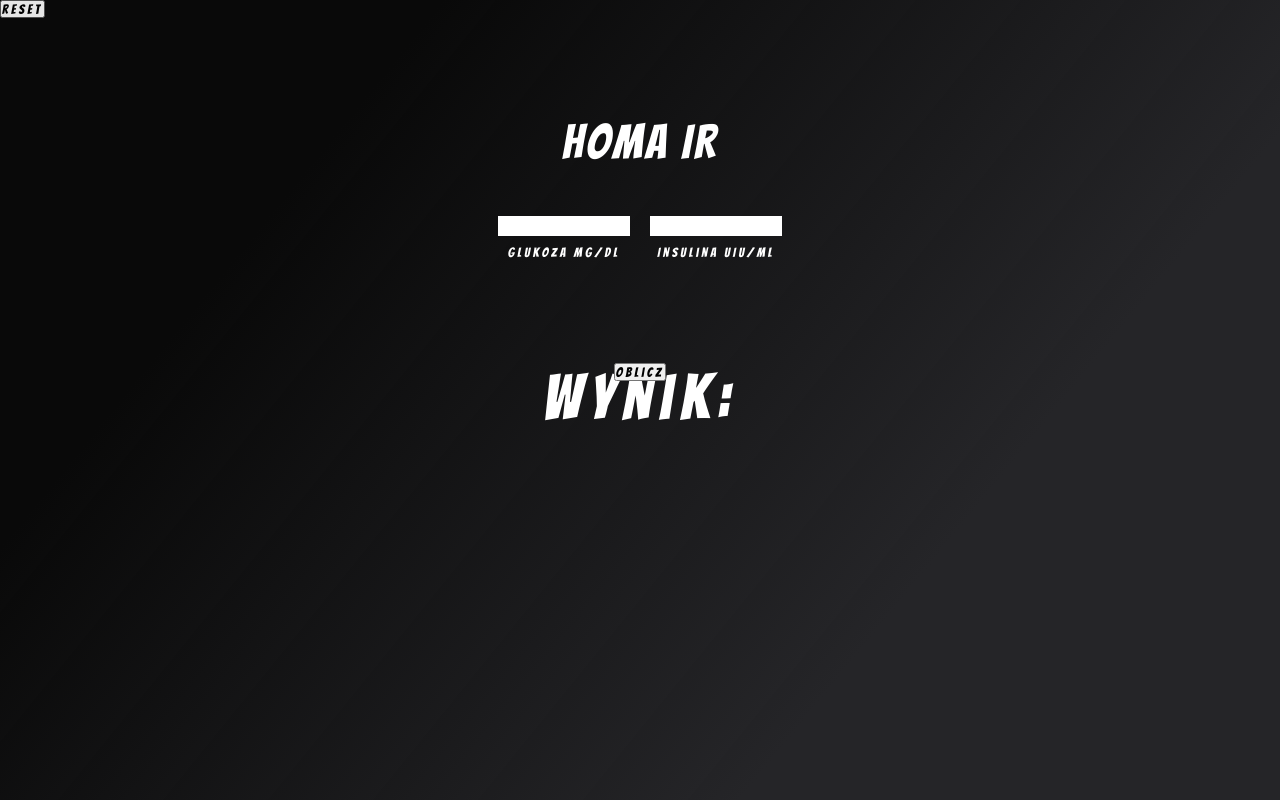
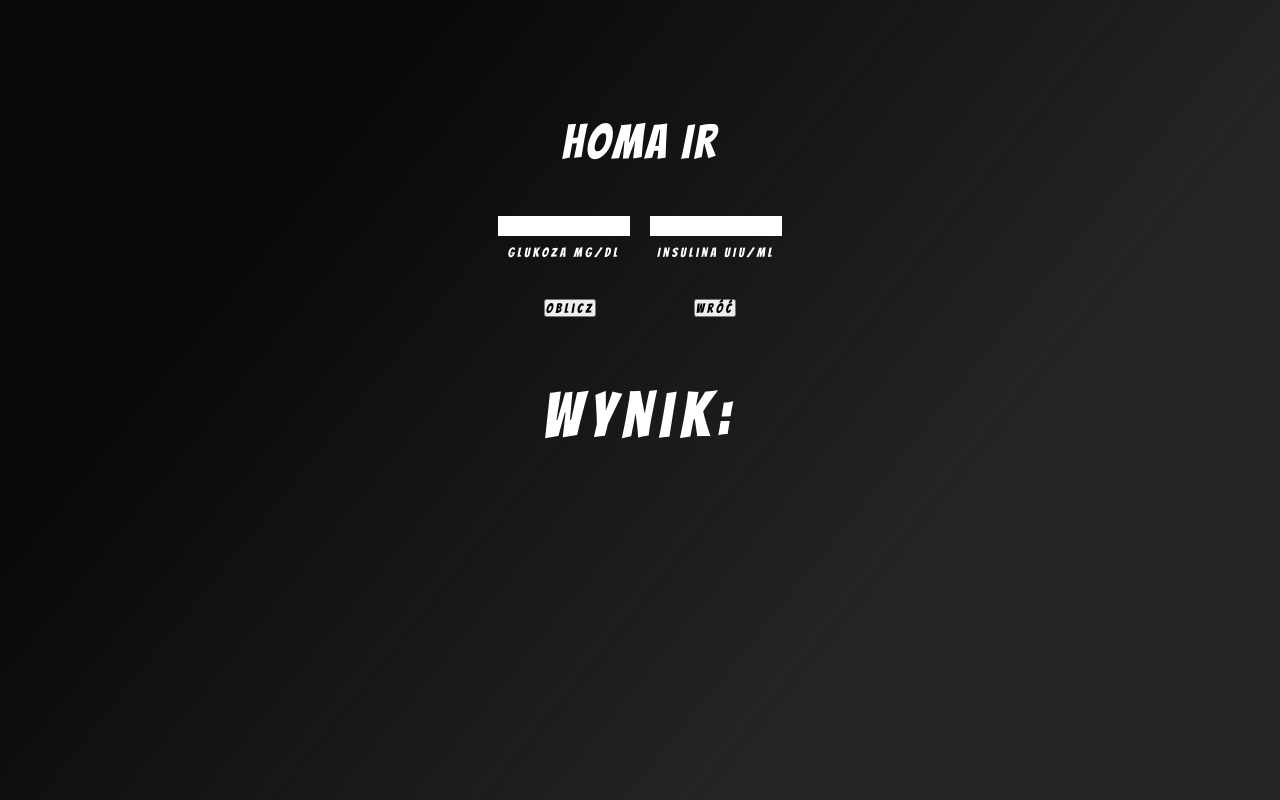
Before and after one commit to covalt1985/labcalc, a React (Create React App) app: page / in a window 1280 px wide. Both pictures are taken after a click on the item "HOMA IR". Built offline with nearby package versions, Linux system fonts and the light colour scheme.

Commit message:
changed style forr buttons and inputs

```diff
--- a/src/App.js
+++ b/src/App.js
@@ -38,7 +38,7 @@ class App extends Component {
 
     this.renderMenuItem = this.renderMenuItem.bind(this);
     this.passShorthand = this.passShorthand.bind(this);
-    this.reset = this.reset.bind(this);
+    this.resetState = this.resetState.bind(this);
   }
 
   //checks which el was clicked and pass it in props to Menu
@@ -58,17 +58,7 @@ class App extends Component {
   }
 
   //reset button
-  reset() {
-    const list = document.querySelectorAll('li');
-
-    list.forEach(li => {
-      li.classList.remove('goodbye', 'hello');
-    });
-
-    document.querySelectorAll('input').forEach(input => {
-      input.value = '';
-    });
-
+  resetState() {
     this.setState({ isClicked: false, item: '' });
   }
 
@@ -88,10 +78,8 @@ class App extends Component {
           renderClickedItem={this.renderMenuItem}
           activeItem={this.passShorthand}
           isClicked={isClicked}
+          resetState={this.resetState}
         />
-        <button onClick={this.reset} style={{ position: 'relative' }}>
-          reset
-        </button>
       </div>
     );
   }
--- a/src/Components/Input/index.js
+++ b/src/Components/Input/index.js
@@ -21,7 +21,7 @@ class Input extends Component {
     while (inputs.length < this.props.inputsNum) {
       inputs.push(
         <React.Fragment key={`${this.props.menuTest}${keyCounter}`}>
-          <div>
+          <div style={{ width: '100%' }}>
             <input
               type="number"
               className={this.props.menuTest}
--- a/src/Components/Input/style.css
+++ b/src/Components/Input/style.css
@@ -20,7 +20,3 @@ ul span {
 input::-webkit-inner-spin-button {
   display: none;
 }
-
-input:placeholder-shown {
-  padding: 0 10px;
-}
--- a/src/Components/Menu/index.js
+++ b/src/Components/Menu/index.js
@@ -12,6 +12,7 @@ class Menu extends Component {
 
     this.handleTestClick = this.handleTestClick.bind(this);
     this.handleButtonClick = this.handleButtonClick.bind(this);
+    this.reset = this.reset.bind(this);
   }
 
   handleTestClick(e) {
@@ -67,14 +68,30 @@ class Menu extends Component {
 
     return prevProps.isClicked !== this.props.isClicked
       ? this.setState({
-          activeTest: activeTest ? activeTest[0].shorthand : '', //active test must be set to enable input
+          activeTest: activeTest ? activeTest[0].shorthand : '', //activeTest enables input
           result: '',
           unit: '',
         })
       : '';
   }
 
+  //reset button
+  reset() {
+    const list = document.querySelectorAll('li');
+
+    list.forEach(li => {
+      li.classList.remove('goodbye', 'hello');
+    });
+
+    document.querySelectorAll('input').forEach(input => {
+      input.value = '';
+    });
+
+    this.props.resetState();
+  }
+
   render() {
+    const buttonClass = `count ${this.props.isClicked ? 'clicked' : ''}`;
     return (
       <div className="wrapper">
         <ul className="menu">
@@ -91,12 +108,15 @@ class Menu extends Component {
               </React.Fragment>
             );
           })}
-          <button
-            className={`count ${this.props.isClicked ? 'clicked' : ''}`}
-            onClick={this.handleButtonClick}>
-            Oblicz
-          </button>
+          <section className="buttonContainer">
+            <button className={buttonClass} onClick={this.handleButtonClick}>
+              Oblicz
+            </button>
 
+            <button className={buttonClass} onClick={this.reset}>
+              Wróć
+            </button>
+          </section>
           <h1 className={this.props.isClicked ? 'clicked' : ''}>
             {`Wynik: ${this.state.result} ${this.state.unit}`}
           </h1>
--- a/src/Components/Menu/style.css
+++ b/src/Components/Menu/style.css
@@ -118,7 +118,7 @@ li + div {
   }
 }
 
-@media only screen and (max-width: 350px) {
+@media only screen and (max-width: 350px), (max-height: 370px) {
   .wrapper ul li {
     font-size: 20px;
   }
@@ -130,11 +130,13 @@ li + div {
     font-size: 2rem;
   }
 }
+@media only screen and (max-height: 370px) {
+}
 
 /* result and  count button */
 
 h1 {
-  margin-top: 13vh;
+  margin-top: 8vh;
   bottom: 30%;
   font-size: 4rem;
   display: var(--hide);
@@ -146,9 +148,8 @@ h1 {
 }
 
 .count {
-  position: absolute;
-  bottom: 53%;
   display: var(--hide);
+  cursor: pointer;
 }
 
 .clicked {
@@ -164,3 +165,10 @@ h1 {
   animation: var(--animate);
   margin: 0 10px;
 }
+
+.buttonContainer {
+  margin-top: 40px;
+  display: flex;
+  width: 12em;
+  justify-content: space-between;
+}
```
